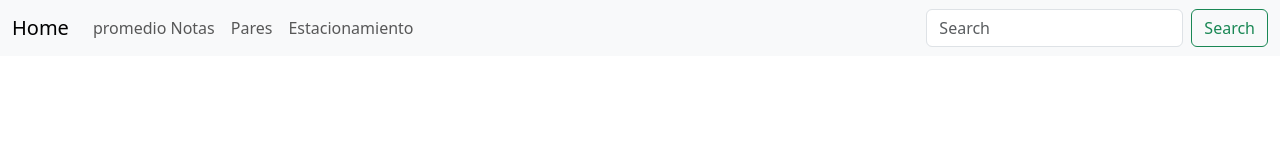
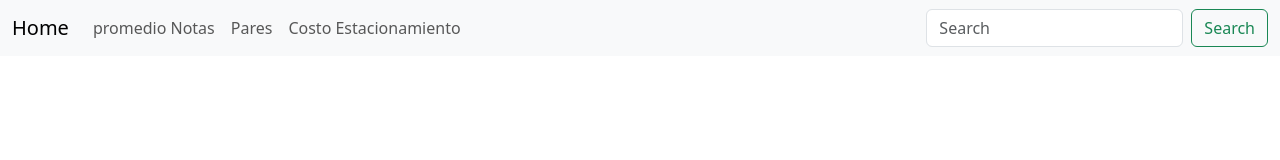
Before and after one commit to Mauricio51448/DAWI_CL3_BeLuFerMau, an Angular app: page / in a window 1280 px wide. Shown: the top 160 px of the page. Built offline with nearby package versions, Linux system fonts and the light colour scheme.

Commit message:
Correccion barra navegacion

```diff
--- a/src/app/app.component.html
+++ b/src/app/app.component.html
@@ -14,7 +14,7 @@
           <a class="nav-link" href="/pares">Pares</a>
         </li>
         <li class="nav-item">
-          <a class="nav-link" href="/estacionamiento">Estacionamiento</a>
+          <a class="nav-link" href="/estacionamiento">Costo Estacionamiento</a>
         </li>
       </ul>
       <form class="d-flex">
```
